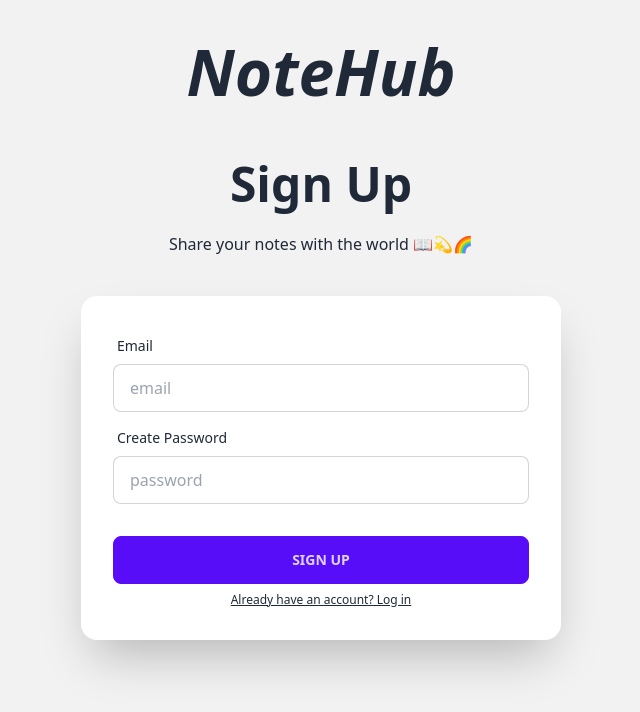
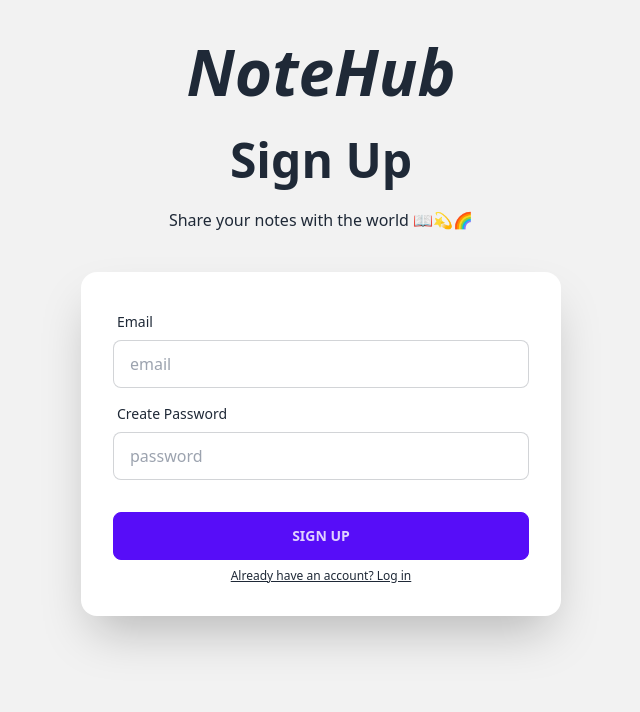
Before and after one commit to sahilhedau49/NoteHub, a React (Create React App) app in the folder client/: page /signup in a window 1280 px wide. Shown: the top 712 px of the page, without its empty margins (319-959 px from the left). Built offline with nearby package versions, Linux system fonts and the light colour scheme; no server answers.

Commit message:
Design Updated

```diff
--- a/client/src/components/Login.js
+++ b/client/src/components/Login.js
@@ -25,14 +25,14 @@ const Login = () => {
   };
 
   return (
-    <div className="overflow-y-hidden">
+    <div className="overflow-y-hidden min-h-screen bg-base-200">
       <div>
-        <p className="absolute top-6 left-1/2 -translate-x-1/2 italic font-extrabold text-[4rem] sm:text-6xl sm:top-10">
+        <p className="italic mt-6 text-center font-extrabold text-[4rem] sm:text-6xl">
           NoteHub
         </p>
       </div>
       <form>
-        <div className="hero min-h-screen bg-base-200">
+        <div className="hero">
           <div className="hero-content flex-col sm:w-screen sm:px-4">
             <div className="text-center">
               <h1 className="text-5xl font-bold">Log In</h1>
--- a/client/src/components/Signup.js
+++ b/client/src/components/Signup.js
@@ -25,14 +25,14 @@ const Signup = () => {
   };
 
   return (
-    <div className="overflow-y-hidden">
+    <div className="overflow-y-hidden min-h-screen bg-base-200">
       <div>
-        <p className="absolute top-6 left-1/2 -translate-x-1/2 italic font-extrabold text-[4rem] sm:text-6xl sm:top-10">
+        <p className="italic mt-6 text-center font-extrabold text-[4rem] sm:text-6xl">
           NoteHub
         </p>
       </div>
       <form>
-        <div className="hero min-h-screen bg-base-200">
+        <div className="hero">
           <div className="hero-content flex-col sm:w-screen sm:px-4">
             <div className="text-center">
               <h1 className="text-5xl font-bold">Sign Up</h1>
```
